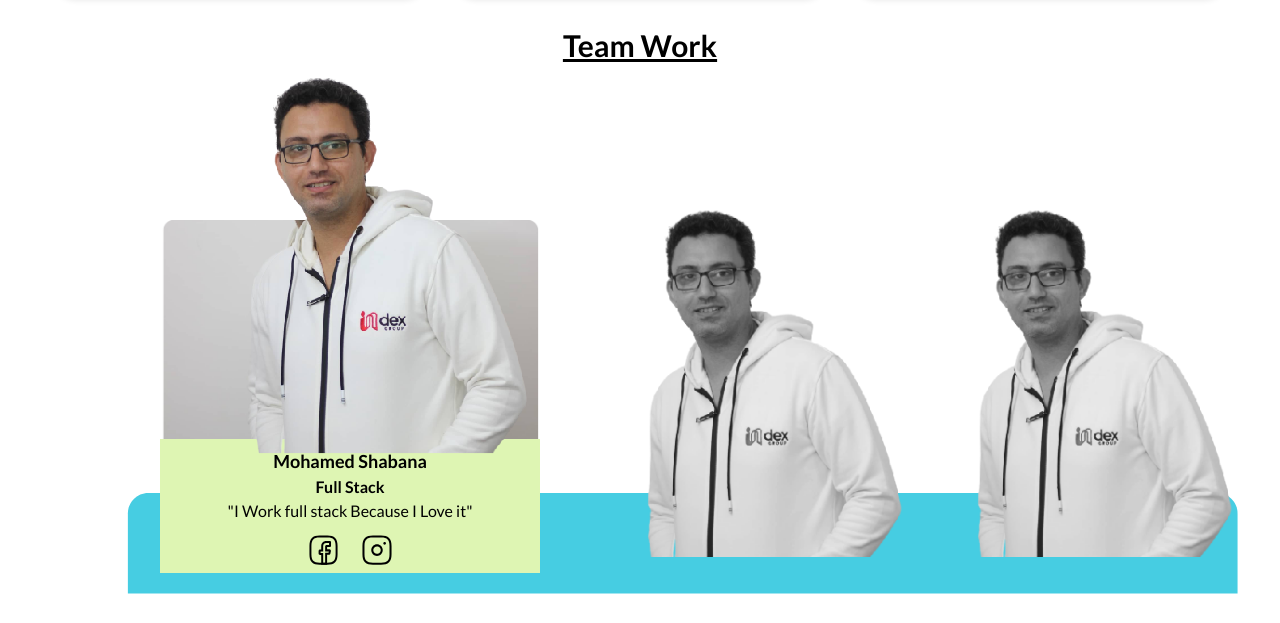
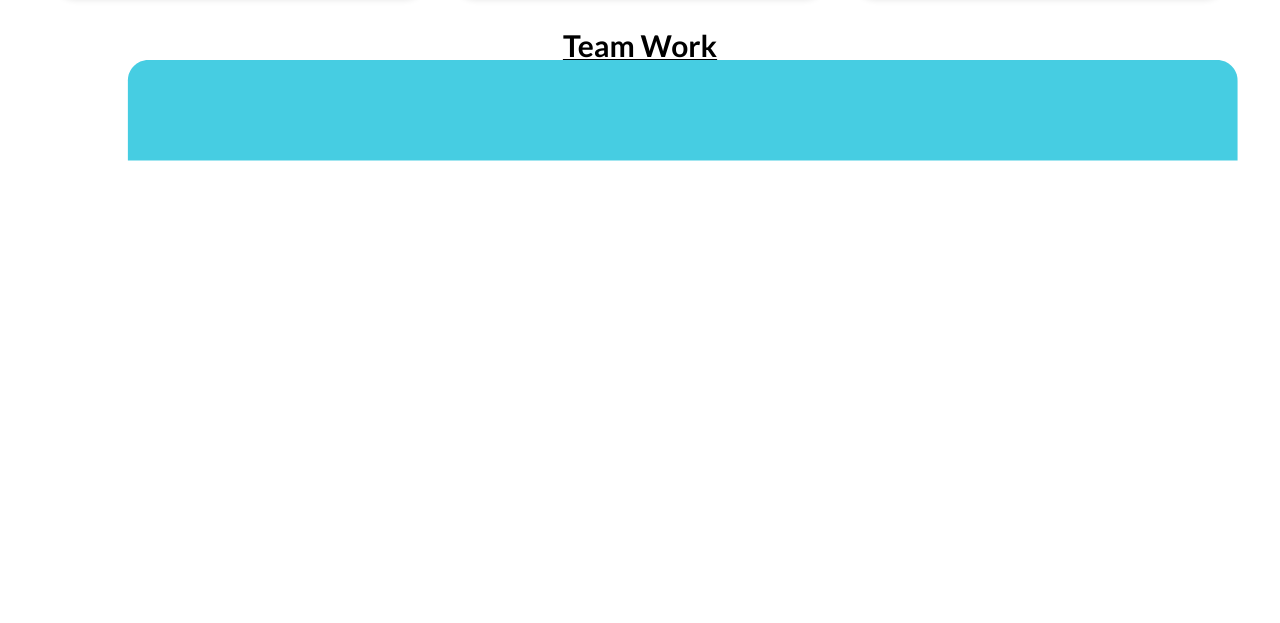
Before and after one commit to mohamedmonirshabana/itcodx-landpage, a website: page index.html in a window 1280 px wide. Shown: the part 1616-2239 px from the top of the page. Drawn offline with Linux system fonts and the light colour scheme.

Commit message:
before stage for move Service

```diff
--- a/index.html
+++ b/index.html
@@ -279,35 +279,18 @@
  <!-- TeamWork -->
  <section class="px-10 mb-6 h-97">
     <div class="flex flex-col mt-4 h-80">
+        <!-- Title -->
         <div class="w-full ">
             <h1 class="text-center text-3xl font-semibold underline">Team Work</h1>
         </div>
+        <!-- Member Team -->
         <div class="w-full flex flex-col mx-10 mt-15">
-            <div class="flex flex-row z-10 mt-5 px-10">
-                <div class="flex flex-col h-12 mx-10">
-                    <img src="Images/team_1_color.png" alt="" class="absolute z-40" style="margin-top:-69px; margin-left: 29px;">
-                    <div class=" z-10 mt-16  ">
-                            <div class="z-20 relative mt-3">
-                                <img alt="back" src="Images/team_back.png" class="  " />
-                                <div class="bg-greenBackground text-black px-3 py-2 -mt-1 relative ">
-                                    <div class="text-center">
-                                        <h1 class="font-bold text-lg">Mohamed Shabana</h1>
-                                        <h2 class="font-semibold">Full Stack</h2>
-                                        <p>"I Work full stack Because I Love it"</p>
-                                        <div class="flex justify-center mt-3">
-                                            <a href="#" class="mx-3"><img alt="facebook" src="Images/facebook_black.svg"  /></a>
-                                            <a href="#" class="mx-3"><img alt="instagram" src="Images/inastagram.svg" /></a>
-                                        </div>
-                                    </div>
-                                </div>
-                            </div>
-
-                        </div>
-
-                </div>
-                <div><img src="Images/team_1_without.png" alt="Team_1" class="mt-15 relative"></div>
-                <div><img src="Images/team_1_without.png" alt="Team_1" class="mt-15 relative"></div>
+            <div class="flex flex-row px-10 z-10 ">
+                <div></div>
+                <div></div>
+                <div></div>
             </div>
+            <!-- Background -->
             <dvi class="w-full px-10">
                 <img alt="background" src="Images/teamworkback.svg"  class="-mt-17 z-0 "/>
             </dvi>
--- a/source/input.css
+++ b/source/input.css
@@ -138,7 +138,7 @@
 
 .serviceSlid.show{
     /* display: block; */
-    transform: rotateX('angle');
+    transform: rotateX(45deg);
 }
 
 
```
Also changed, not shown: meta.txt (+28 -0 lines), style/itcod-style.css.
